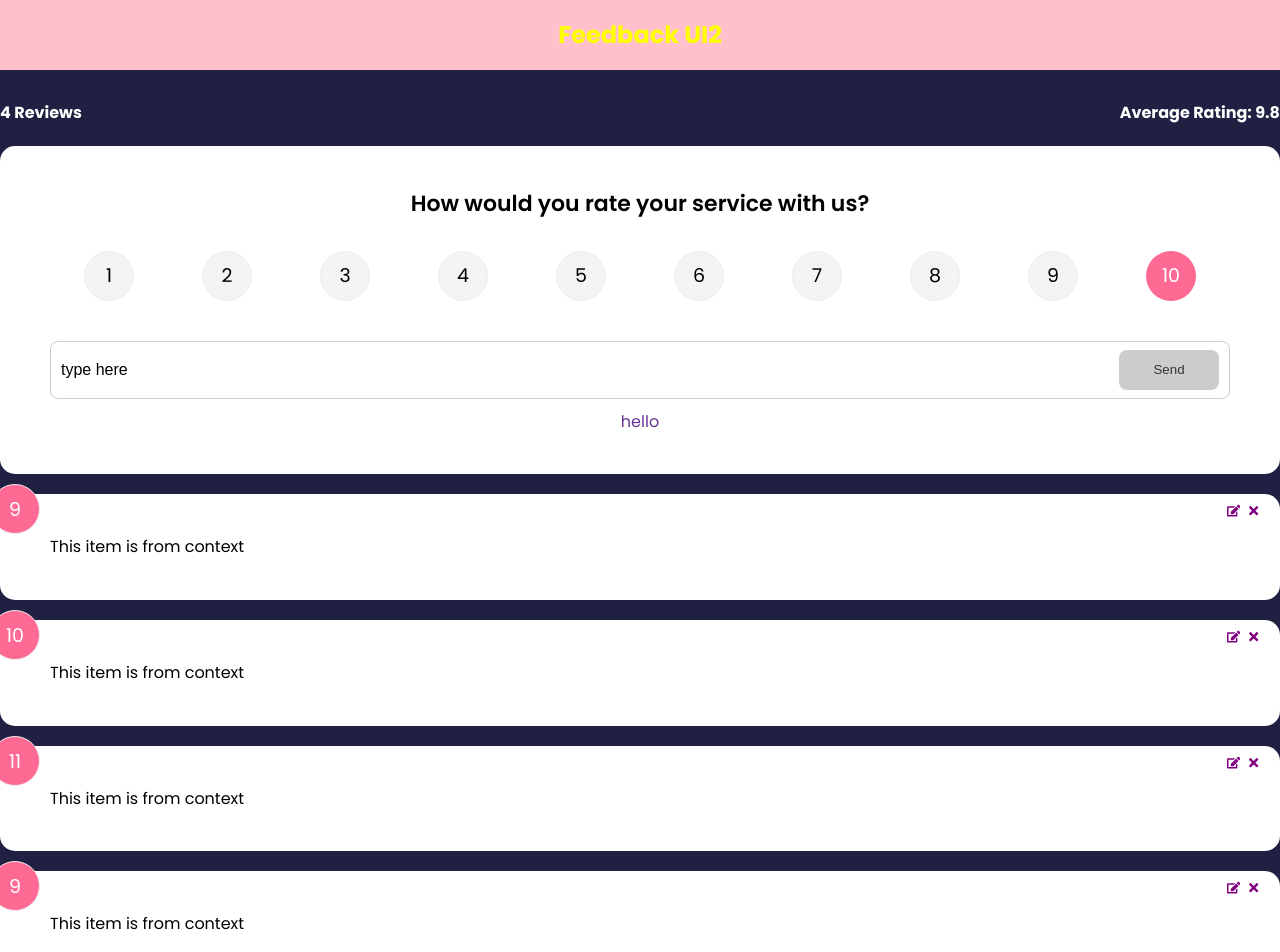
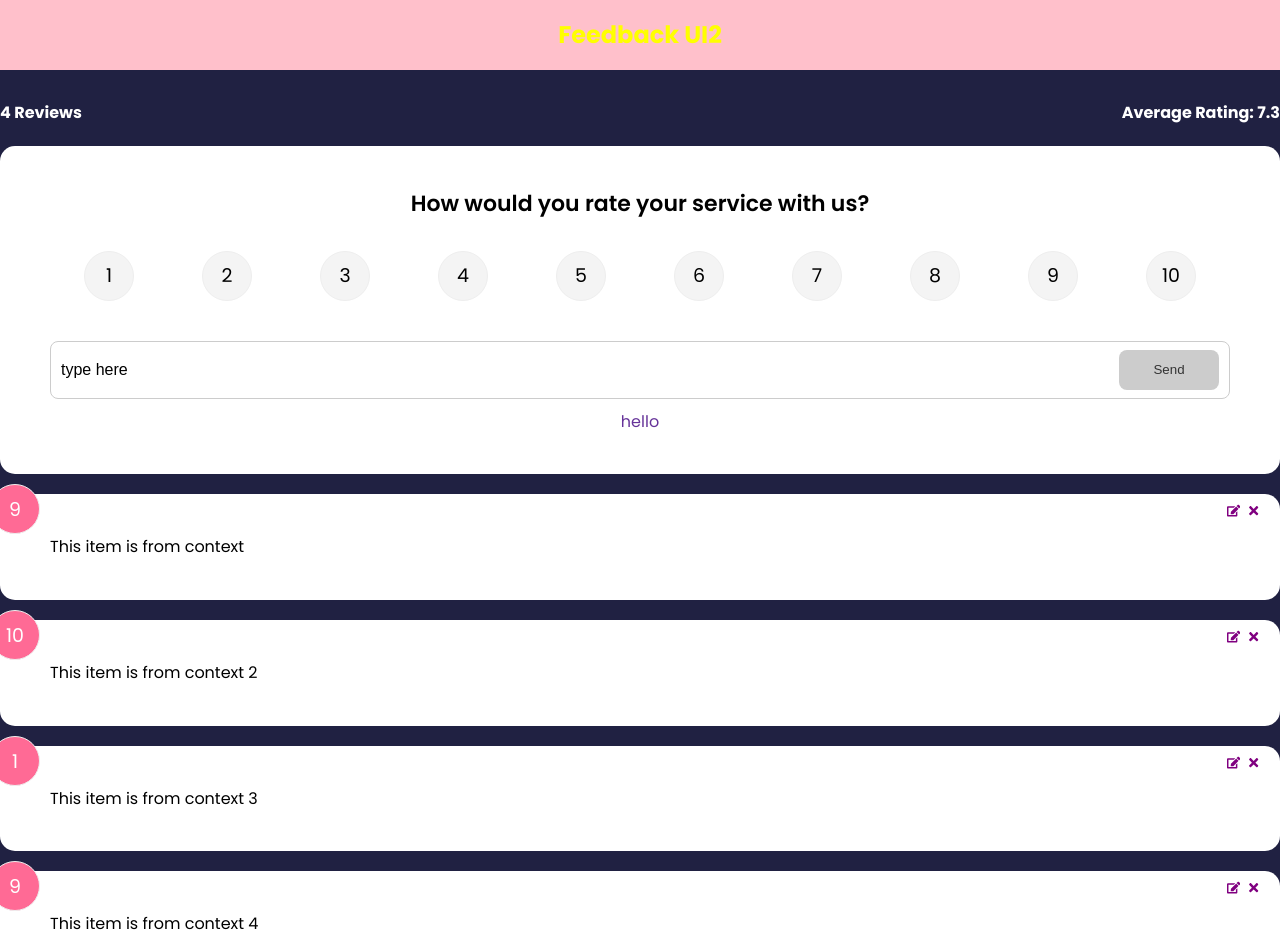
Before and after one commit to Spidey44/REACT-FeedbackApp, a React (Create React App) app in the folder feedback-app/: page / in a window 1280 px wide. Shown: the top 952 px of the page. Built offline with nearby package versions, Linux system fonts and the light colour scheme.

Commit message:
Side Effects With useEffect

```diff
--- a/feedback-app/src/Components/FeedbackForm.jsx
+++ b/feedback-app/src/Components/FeedbackForm.jsx
@@ -1,4 +1,4 @@
-import { useState, useContext } from 'react'
+import { useState, useContext, useEffect } from 'react'
 import Card from './shared/Card'
 import Button from './shared/Button'
 import RatingSelect from './RatingSelect'
@@ -9,7 +9,18 @@
   const [rating, setRating] = useState(10)
   const [btnDisabled, setBtnDisabled] = useState('true')
   const [message, setMessage] = useState('hello')
-  const {addFeedback} = useContext(FeedbackContext)
+
+  const {addFeedback, feedbackEdit} = useContext(FeedbackContext)
+
+  //Good for HTTP request
+  // useEffect run on []change, not if empty = if ot emprty:
+useEffect(() => {
+  if (feedbackEdit.edit === true) {
+  setBtnDisabled(false)
+  setText(feedbackEdit.item.text)
+  setRating(feedbackEdit.item.rating)
+  }
+}, [feedbackEdit])
 
   const handleTextChange = (e) => {
     console.log("typed",e.target.value)
--- a/feedback-app/src/Components/RatingSelect.jsx
+++ b/feedback-app/src/Components/RatingSelect.jsx
@@ -1,7 +1,15 @@
-import { useState } from 'react'
+import { useState, useContext, useEffect } from 'react'
+import FeedbackContext from '../context/FeedbackContext'
 
 export default function RatingSelect({ select }) {
     const [selected, setSelected ]= useState(10)
+
+    const {feedbackEdit} = useContext(FeedbackContext)
+
+    useEffect (() => {
+      setSelected (feedbackEdit.item.rating)}
+, [feedbackEdit])
+
 
 const handleChange = (e) => {
  console.log( "value selected", e.currentTarget.value)
--- a/feedback-app/src/context/FeedbackContext.js
+++ b/feedback-app/src/context/FeedbackContext.js
@@ -11,18 +11,18 @@
             rating: 9,
         },
         {
-            id: 1,
-            text: 'This item is from context',
+            id: 2,
+            text: 'This item is from context 2',
             rating: 10,
         },
         {
-            id: 1,
-            text: 'This item is from context',
-            rating: 11,
+            id: 3,
+            text: 'This item is from context 3',
+            rating: 1,
         },
         {
-            id: 1,
-            text: 'This item is from context',
+            id: 4,
+            text: 'This item is from context 4',
             rating: 9,
         },
     ])
@@ -61,7 +61,10 @@
                 feedback,
                 deleteFeedback,
                 addFeedback,
-                editFeedback
+                // function
+                editFeedback,
+                // object + state holding the item and boolean
+                feedbackEdit,
             }}
         >
             {children}
```
